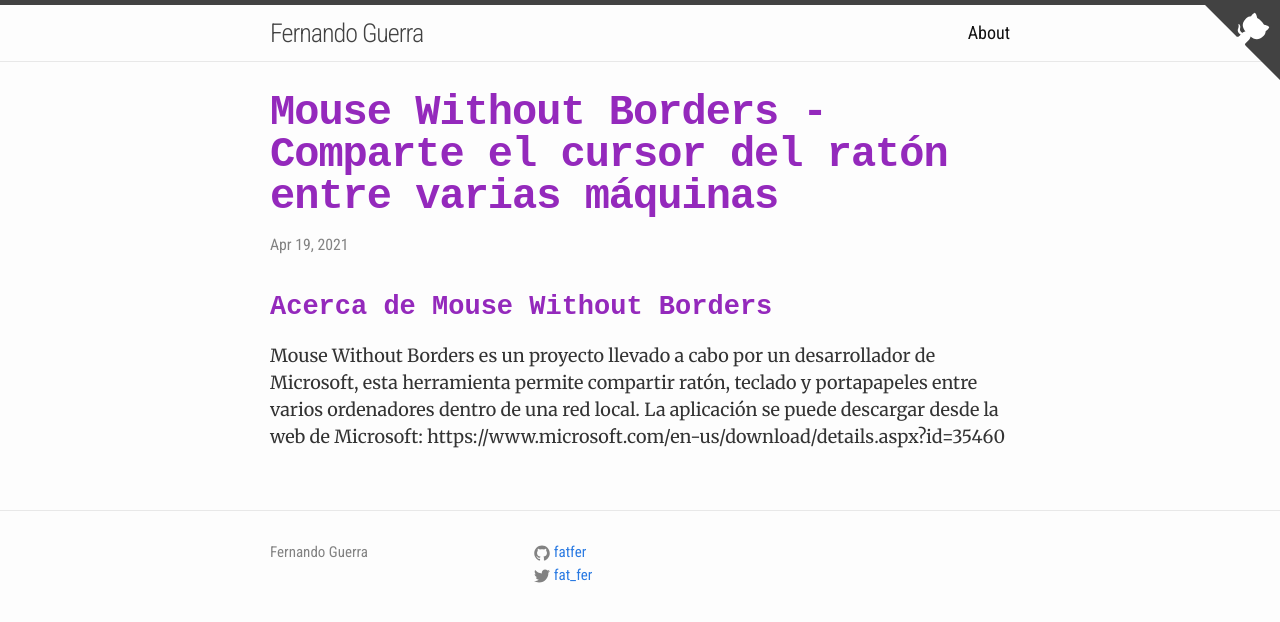
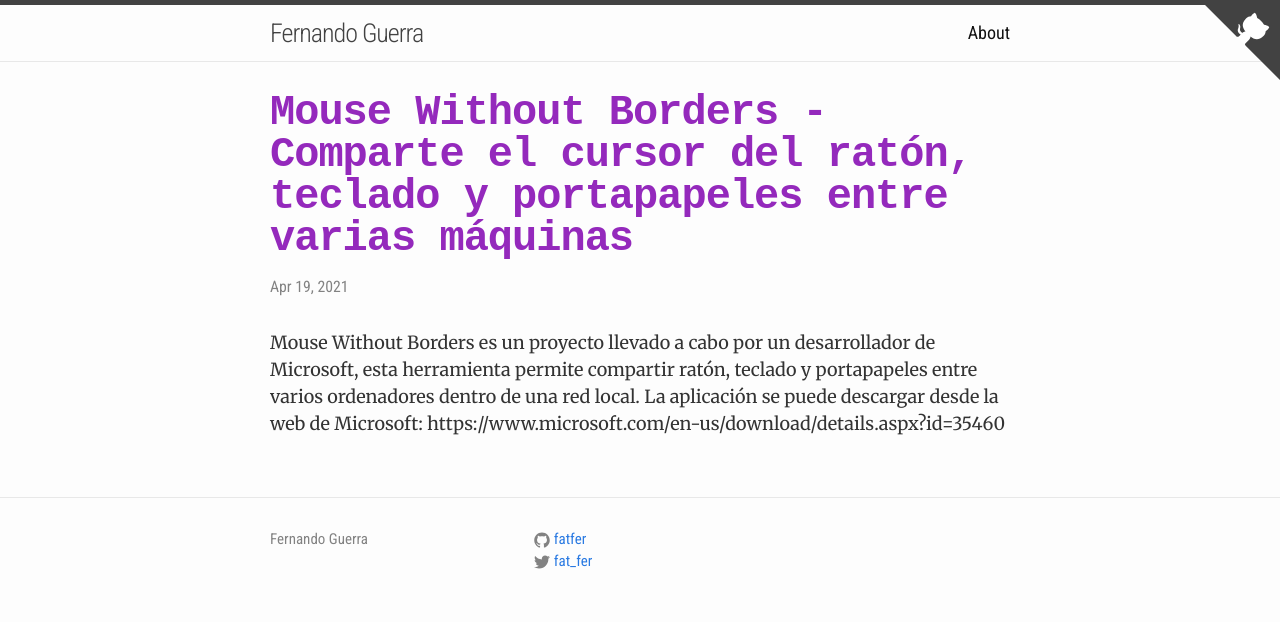
Before and after one commit to fatfer/fatfer.github.io, a Jekyll site: the page built from _posts/2021-04-19-mouse-without-borders.markdown, in a window 1280 px wide. Shown: the top 622 px of the page. Built offline with Jekyll 4.4.1, drawn with Linux system fonts in a browser that asks for light colours; some web fonts are replaced; comment, search, counter and statistics services are not loaded.

Commit message:
Update 2021-04-19-mouse-without-borders.markdown

```diff
--- a/_posts/2021-04-19-mouse-without-borders.markdown
+++ b/_posts/2021-04-19-mouse-without-borders.markdown
@@ -1,13 +1,11 @@
 ---
 layout: post
-title:  "Mouse Without Borders - Comparte el cursor del ratón entre varias máquinas"
+title:  "Mouse Without Borders - Comparte el cursor del ratón, teclado y portapapeles entre varias máquinas"
 date:   2021-04-19 19:46:15 +0100
 categories: Tools
 comments: true
 ---
 
-# Acerca de Mouse Without Borders
-
 Mouse Without Borders es un proyecto llevado a cabo por un desarrollador de Microsoft, esta herramienta permite compartir ratón, teclado y portapapeles entre varios ordenadores dentro de una red local.
 La aplicación se puede descargar desde la web de Microsoft:
 https://www.microsoft.com/en-us/download/details.aspx?id=35460
```
